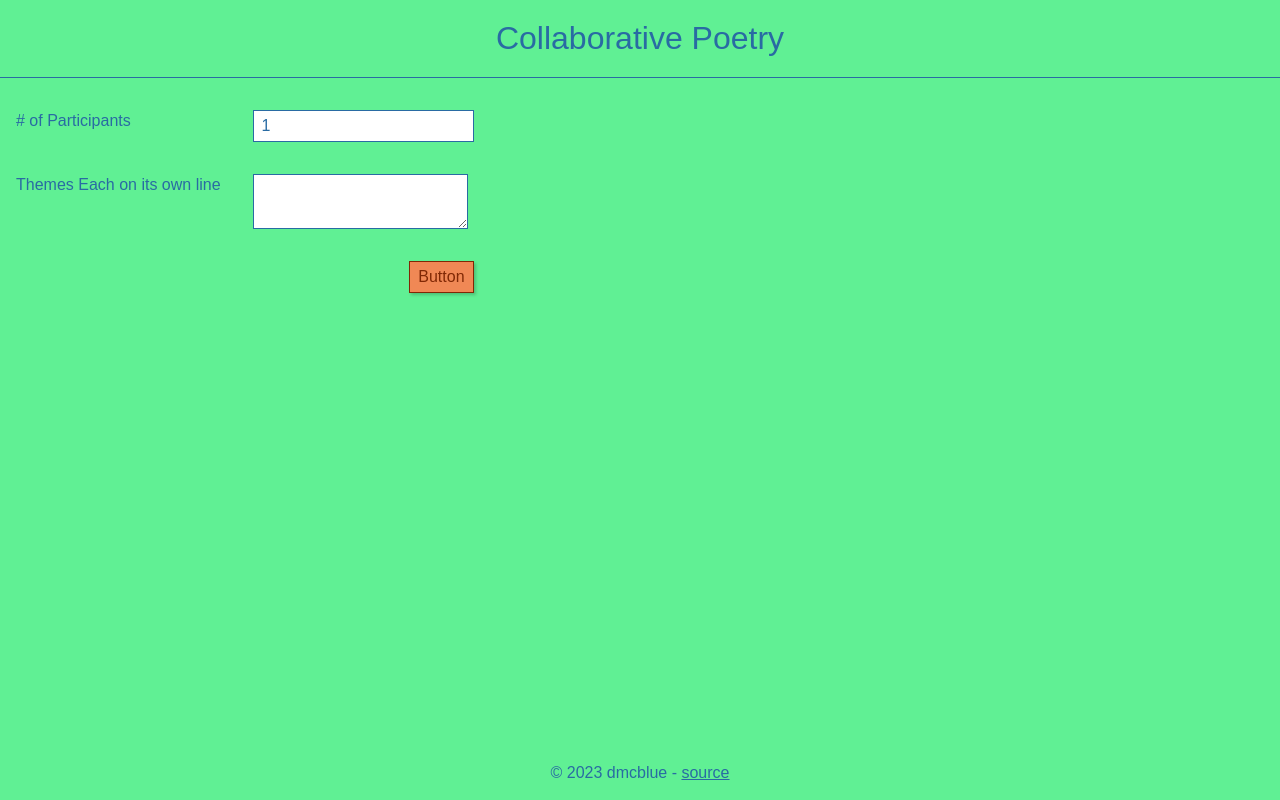
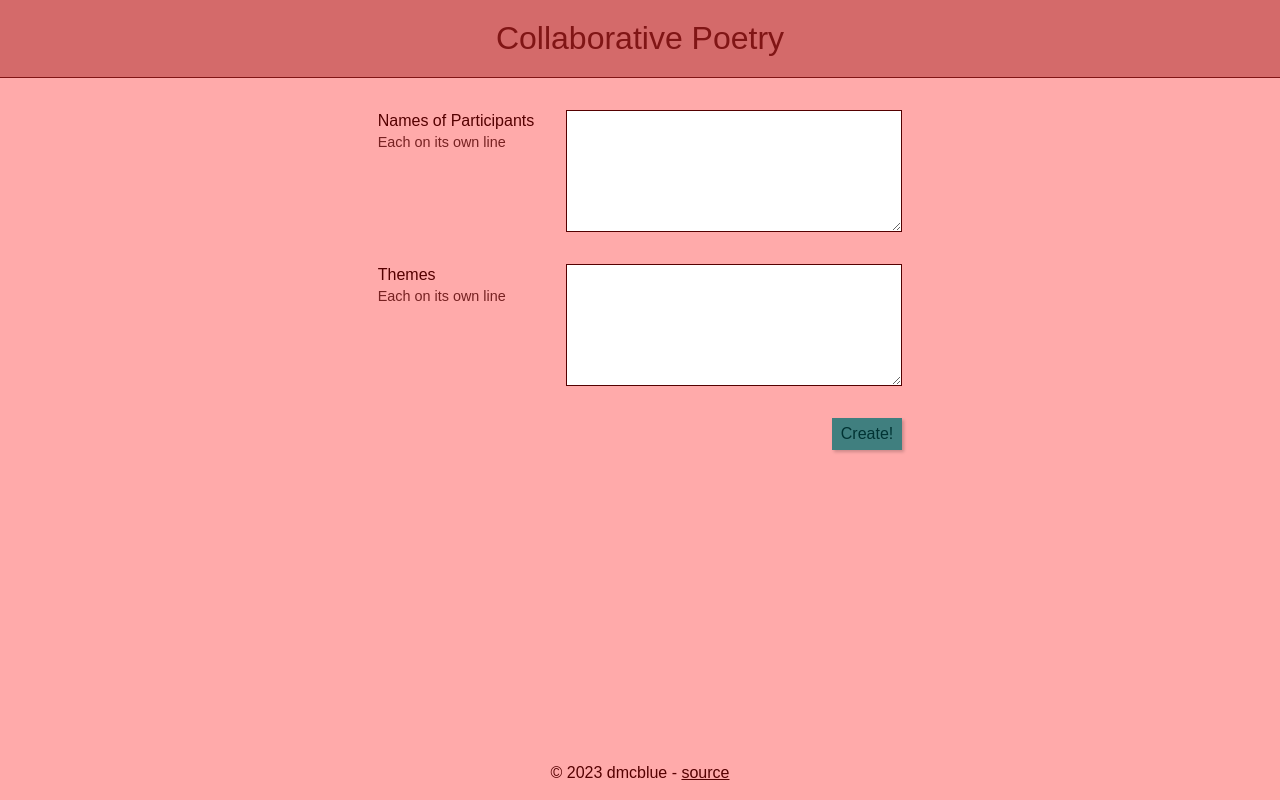
Before and after one commit to dmcblue/collab-poetry, a PHP site: page / in a window 1280 px wide. Run offline with PHP 8.4, Linux system fonts and the light colour scheme; data that the repository does not hold is empty; some libraries are stand-ins or nearby versions.

Commit message:
Style style style

```diff
--- a/index.php
+++ b/index.php
@@ -108,10 +108,11 @@
 		<script src="https://unpkg.com/jspdf-autotable@3.8.0/dist/jspdf.plugin.autotable.js"></script>
 		<script>
 			function go() {
-				const collabCount = parseInt(document.getElementById('collabCount').value);
+				const collaborators = document.getElementById('collabCount').value.split("\n");
+				const collabCount = collaborators.length;
 				const themes = document.getElementById('themes').value.split("\n");
 				const [works, collabs] = createExercise(collabCount, themes);
-				// console.log(works, collabs);
+
 				const tables = [];
 				const doc = new jspdf.jsPDF({
 					orientation: "portrait",
@@ -124,7 +125,9 @@
 						return Object.assign(row, {text: ''});
 					});
 
+					doc.text(collaborators[i], 0.55, 0.65);
 					doc.autoTable({
+						startY: 0.85,
 						styles: { halign: 'center' },
   						bodyStyles: { minCellHeight: 0.5, valign: 'middle' },
 						columnStyles: {
@@ -156,22 +159,25 @@
 			</h1>
 		</header>
 		<section class="page-row page-row-expanded">
+			<div class="table">
 				<div class="row">
 					<label for="collabCount">
-					# of Participants
+						Names of Participants
+						<span>Each on its own line</span>
 					</label>
-				<input id="collabCount" type="number" min="0" value="1" />
+					<textarea id="collabCount" rows="5" cols="33"></textarea>
 				</div>
 				<div class="row">
 					<label for="themes">
 						Themes
 						<span>Each on its own line</span>
 					</label>
-				<textarea id="themes"></textarea>
+					<textarea id="themes" rows="5" cols="33"></textarea>
 				</div>
 				<div class="row">
 					<label></label>
-				<button onclick="go()">Button</button>
+					<button onclick="go()">Create!</button>
+				</div>
 			</div>
 		</section>
 		<footer class="page-row">
--- a/style.css
+++ b/style.css
@@ -1,19 +1,43 @@
-/*
- * Primary: #60F094, #49A36A
- * Seconday: #48A2F0, #296BA3
- * Accent: #F08855
- *
- */
+/* CSS - Cascading Style Sheet */
+/* Palette color codes */
+/* Palette URL: http://paletton.com/#uid=7000u0kllllaFw0g0qFqFg0w0aF */
+
+
+/* As hex codes */
+
+.color-primary-0 { color: #AA3939 }	/* Main Primary color */
+.color-primary-1 { color: #FFAAAA }
+.color-primary-2 { color: #D46A6A }
+.color-primary-3 { color: #801515 }
+.color-primary-4 { color: #550000 }
+
+.color-secondary-1-0 { color: #AA6C39 }	/* Main Secondary color (1) */
+.color-secondary-1-1 { color: #FFD1AA }
+.color-secondary-1-2 { color: #D49A6A }
+.color-secondary-1-3 { color: #804515 }
+.color-secondary-1-4 { color: #552700 }
+
+.color-secondary-2-0 { color: #226666 }	/* Main Secondary color (2) */
+.color-secondary-2-1 { color: #669999 }
+.color-secondary-2-2 { color: #407F7F }
+.color-secondary-2-3 { color: #0D4D4D }
+.color-secondary-2-4 { color: #003333 }
+
+.color-complement-0 { color: #2D882D }	/* Main Complement color */
+.color-complement-1 { color: #88CC88 }
+.color-complement-2 { color: #55AA55 }
+.color-complement-3 { color: #116611 }
+.color-complement-4 { color: #004400 }
 
  * {
-	background: #60F094;
+	background: #FFAAAA;
 	margin: 0;
 	padding: 0;
 	font-family: "Rubik", sans-serif;
 	font-weight: 300;
 	font-size: 1rem;
 	line-height: 1.4em;
-	color: #296BA3;
+	color: #550000;
 	-webkit-font-smoothing: antialiased;
 	-moz-osx-font-smoothing: grayscale;
 }
@@ -30,8 +54,8 @@ h1, .h1, h2, .h2, h3, .h3, h1 > a, .h1 > a, h2 > a, .h2 > a, h3 > a, .h3 > a {
 h1, .h1, h1 > a, .h1 > a, h1 > em, .h1 > em {
 	font-size: 2rem;
 	font-weight: 400;
-	color: #296BA3;
-	border-bottom: 1px solid #296BA3;
+	color: #801515;
+	border-bottom: 1px solid #801515;
 	margin: 1.6rem 0 1rem;
 	text-decoration: none;
 }
@@ -52,7 +76,7 @@ h2, .h2, h2 > a, .h2 > a, h2 > em, .h2 > em {
 h3, .h3, h3 > a, .h3 > a, h3 > em, .h3 > em {
 	font-size: 1.2rem;
 	font-weight: 400;
-	color: #296BA3;
+	color: #550000;
 	margin: 1rem 0 0.5rem;
 }
 body {
@@ -103,8 +127,13 @@ header,
 footer {
 	text-align: center;
 }
-header h1 {
+header {
+	background: #D46A6A;
+}
+header h1:first-child {
 	position: relative;
+	background: inherit;
+	margin-bottom: 0;
 }
 header h1 button.control {
 	position:absolute;
@@ -118,13 +147,13 @@ footer.page-row > * {
 input,
 textarea {
 	background: white;
-	border: 1px solid #296BA3;
+	border: 1px solid #550000;
 }
 
 button {
-	color: #802805;
-	background: #F08855;
-	border: 1px solid #802805;
+	color: #003333;
+	background: #407F7F;
+	border: 1px solid #407F7F;
 	box-shadow: 2px 2px 3px rgba(0, 0, 0, 0.2);
 }
 
@@ -135,9 +164,14 @@ button:hover {
 button:active {
 	box-shadow: 1px 1px 3px rgba(0, 0, 0, 0.3);
 }
-
+.table {
+	display: table;
+}
 .row {
 	display: table-row;
+}
+.page-row-expanded div:first {
+	padding-top: 2em;
 }
 
 .row label,
@@ -150,6 +184,12 @@ button:active {
 
 .row label {
 	padding: 1em;
+}
+
+label > span {
+	font-size: 90%;
+	display: block;
+	opacity: 0.8;
 }
 
 .row input,
```
Lines whose indentation alone changed are shown as unchanged.
